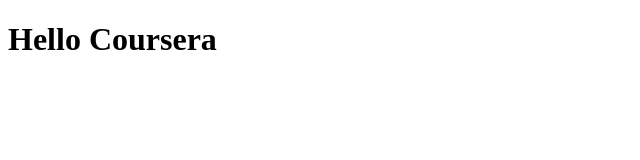
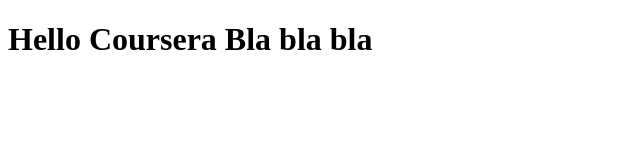
Before and after one commit to smaszno/coursera-test, a plain HTML site: page site/index.html in a window 1280 px wide. Shown: the whole page, without its empty margins (0-640 px from the left). Drawn offline with Linux system fonts and the light colour scheme.

Commit message:
Small addition

```diff
--- a/site/index.html
+++ b/site/index.html
@@ -4,6 +4,6 @@
 	<title>Hello COursera</title>
 </head>
 <body>
-<h1>Hello Coursera</h1>
+<h1>Hello Coursera Bla bla bla</h1>
 </body>
 </html>
```
